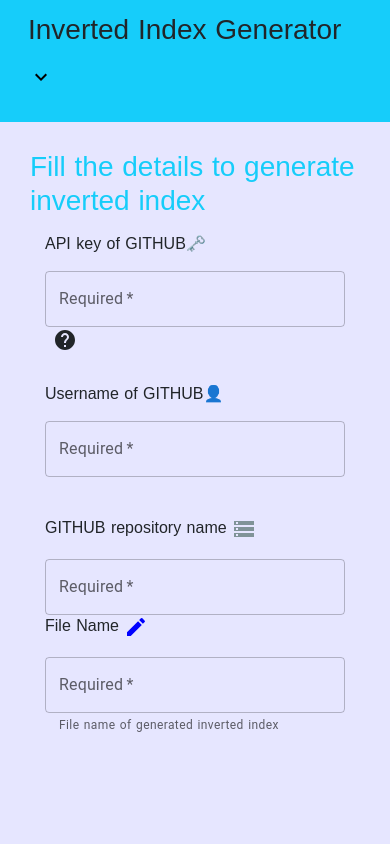
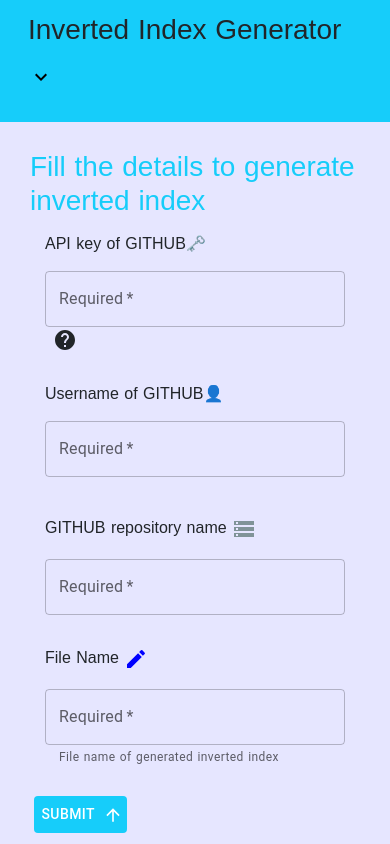
Before and after one commit to HerokuNivas/Project1-Fronted, a React (Create React App) app: page / in a window 390 px wide. Shown: the top 844 px of the page. Built offline with nearby package versions, Linux system fonts and the light colour scheme.

Commit message:
Main component done

```diff
--- a/src/components/mainComponent.jsx
+++ b/src/components/mainComponent.jsx
@@ -6,6 +6,8 @@
 import PopUp1 from "./PopUp1";
 import StorageIcon from '@mui/icons-material/Storage';
 import CreateIcon from '@mui/icons-material/Create';
+import { Button } from "@mui/material";
+import ArrowUpwardIcon from '@mui/icons-material/ArrowUpward';
 
 function MainComponent() {
     const [popup1, setpopup1] = useState(false);
@@ -68,6 +70,11 @@
         />
       </div>
 
+      <div className="mainComponentSubmitButton">
+        <Button style={{backgroundColor: "#16cdfa", marginLeft: "1%", marginTop: "1.8rem"}} type="submit" endIcon=<ArrowUpwardIcon style={{color: "white"}}/> ><span className="mainComponentSubmitText">Submit</span></Button>
+      </div>
+
+
     </div>
   );
 }
--- a/src/css/mainComponent.css
+++ b/src/css/mainComponent.css
@@ -33,4 +33,12 @@
     .mainComponentUserName{
         margin-top: 2rem;
     }
+
+    .mainComponentFileName{
+        margin-top: 2rem;
+    }
 }
+
+.mainComponentSubmitText{
+    color: white;
+}
```
